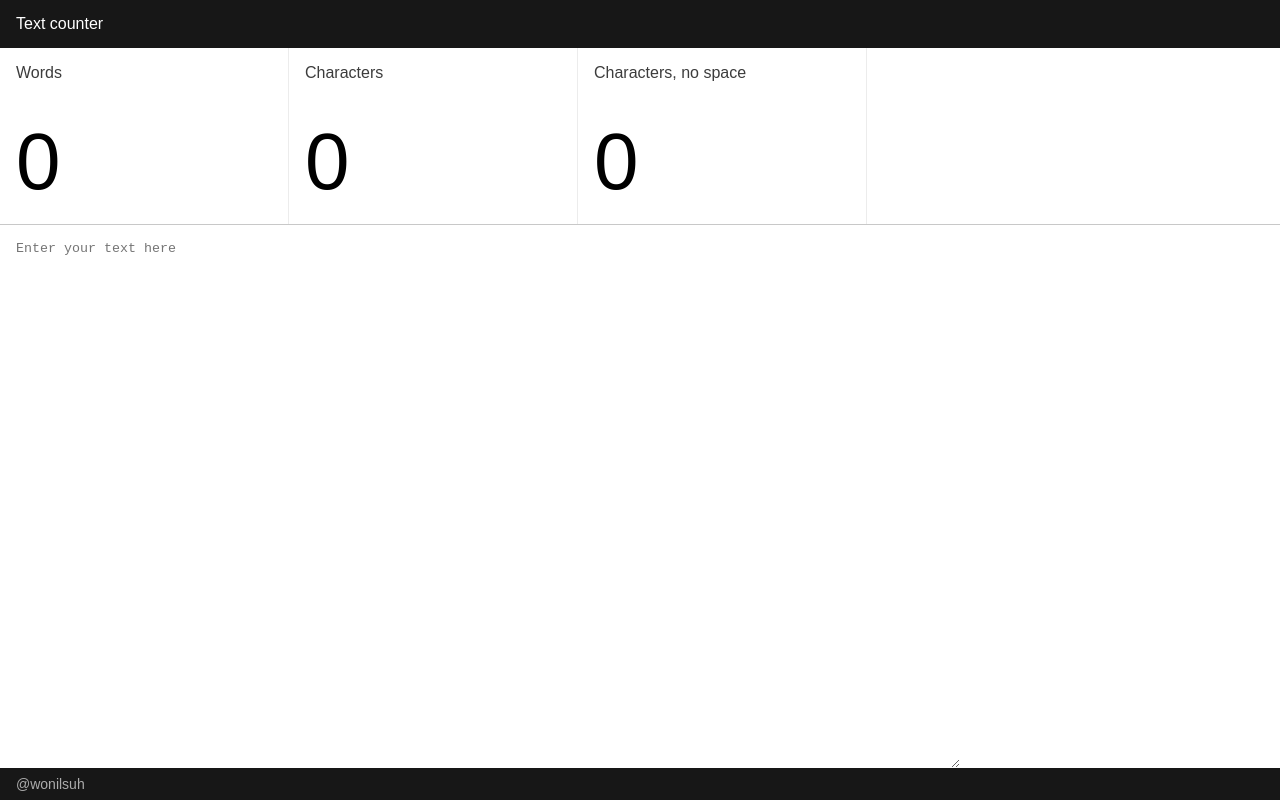
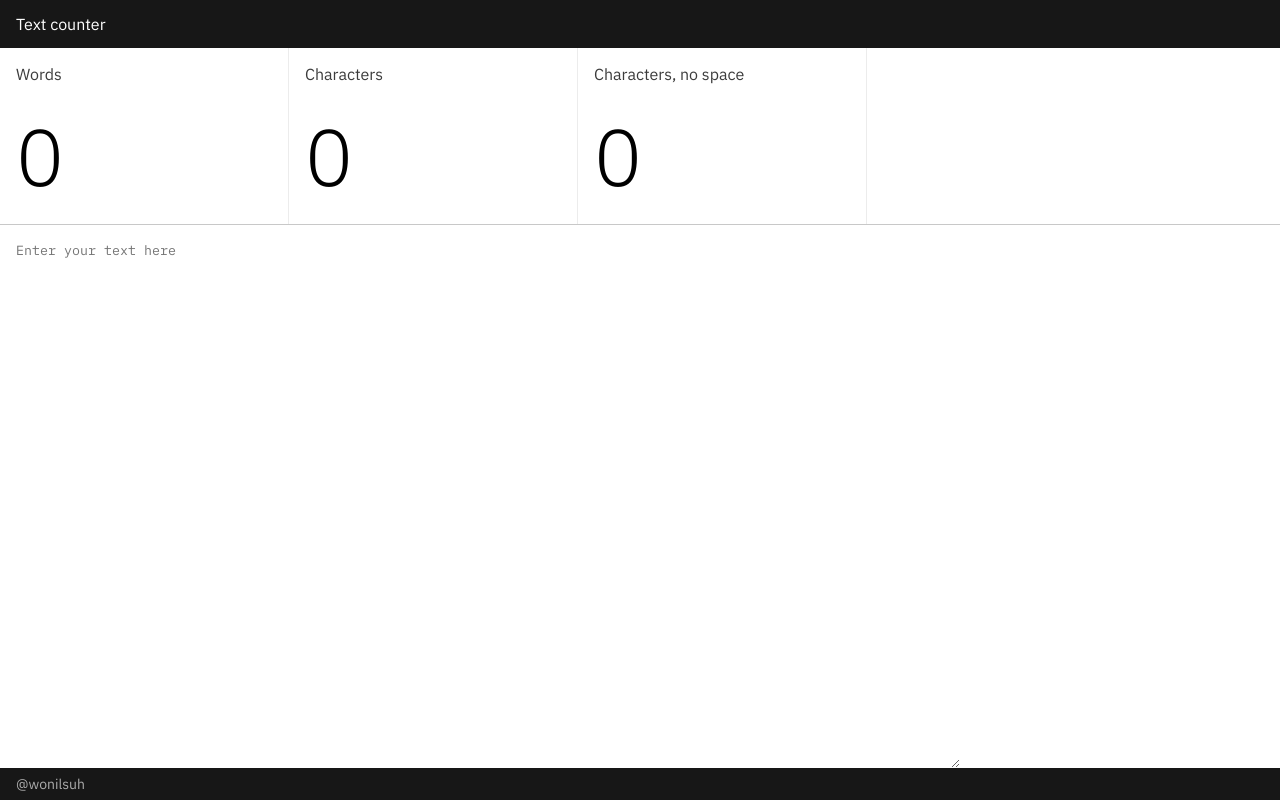
Before and after one commit to wonilsuh/text-counter, a React (Create React App) app: page / in a window 1280 px wide. Built offline with nearby package versions, Linux system fonts and the light colour scheme.

Commit message:
Fonts updated, Carbon removed.

```diff
--- a/src/App.js
+++ b/src/App.js
@@ -9,7 +9,6 @@ import "./App.scss";
 
 import Counters from "./components/Counters/Counters.js";
 import Inputs from "./components/Inputs/Inputs.js";
-import Button from "carbon-components-react";
 
 const wordCountFunc = (str) =>
   str.split(" ").filter(function (n) {
--- a/src/App.scss
+++ b/src/App.scss
@@ -1,4 +1,4 @@
-/*@import "carbon-components/css/carbon-components.min.css";*/
+@import url('https://fonts.googleapis.com/css2?family=IBM+Plex+Sans:wght@200;300;400&display=swap');
 
 html,
 body,
@@ -11,11 +11,11 @@ body,
 
 html,
 body {
+  font-family: 'IBM Plex Sans', "Helvetica Neue", sans-serif;
   font-size: 16px;
 }
 
 .app-container {
-  font-family: sans-serif;
   text-align: 0.875remter;
   height: 100%;
 }
--- a/src/components/Inputs/Inputs.scss
+++ b/src/components/Inputs/Inputs.scss
@@ -1,4 +1,7 @@
+@import url('https://fonts.googleapis.com/css2?family=IBM+Plex+Mono&display=swap');
+
 .inputs{
+
   padding:0rem;
   display:flex;
   flex-direction: row;
@@ -8,6 +11,7 @@
   max-width:960px;
 
   textarea{
+    font-family: 'IBM Plex Mono', monospace;
     width:100%;
     border:none;
     padding:1rem;
```
Also changed, not shown: package.json (+1 -9 lines).
